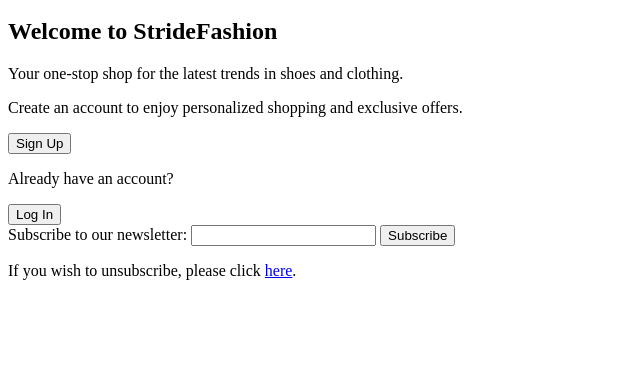
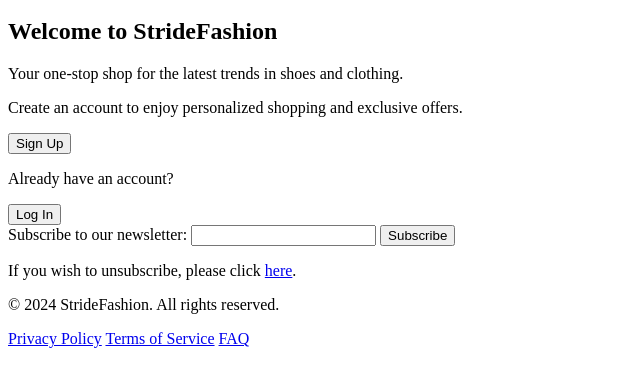
Before and after one commit to Majok-Bol/Online-Shoe-and-Clothing-Store, a plain HTML site: page index.html in a window 1280 px wide. Shown: the part 272-658 px from the top of the page, without its empty margins (0-640 px from the left). Drawn offline with Linux system fonts and the light colour scheme.

Commit message:
added footer to the home page

```diff
--- a/index.html
+++ b/index.html
@@ -41,6 +41,12 @@
         <p>If you wish to unsubscribe, please click <a href="/unsubscribe?email={{user_email}}">here</a>.</p>
 
     </div>
+    <div class="footer">
+        <p>&copy; 2024 StrideFashion. All rights reserved.</p>
+        <a href="#">Privacy Policy</a>
+        <a href="#">Terms of Service</a>
+        <a href="#">FAQ</a>
+    </div>
 
 
 </body>
```
